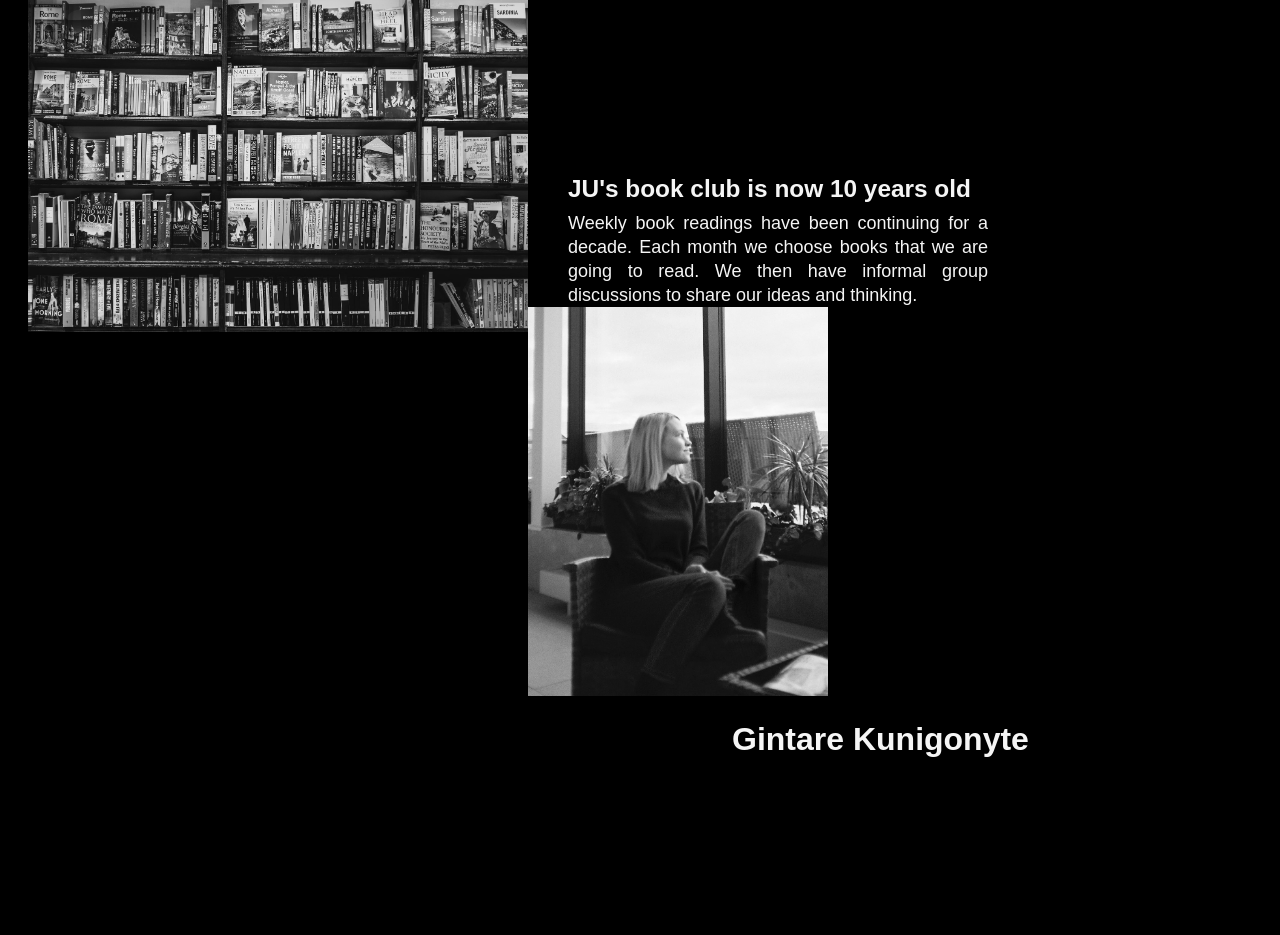
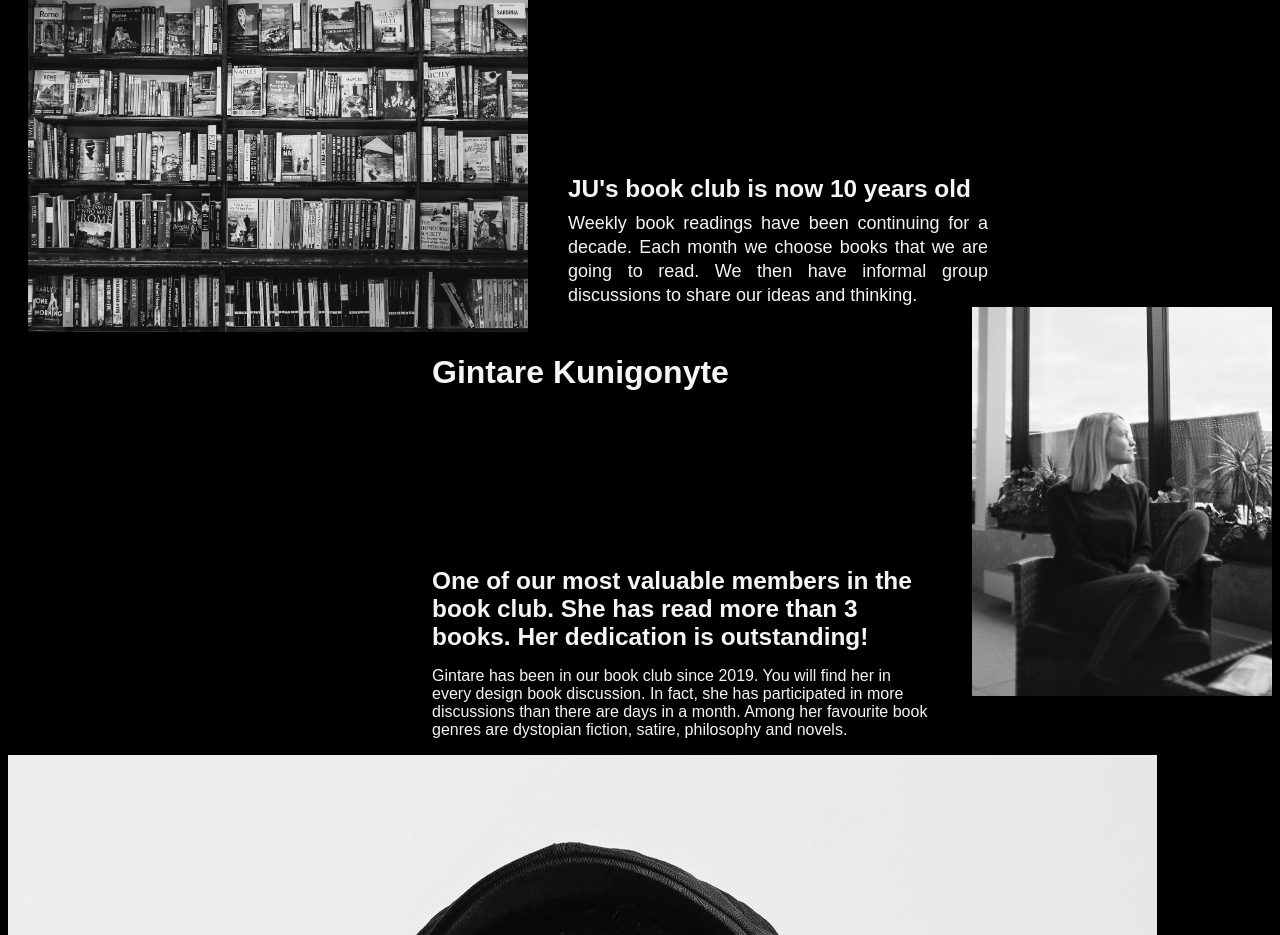
Before and after one commit to georgeandgin/Lab1, a PHP site: page /about.php in a window 1280 px wide. Shown: the part 279-1214 px from the top of the page. Run offline with PHP 8.4, Linux system fonts and the light colour scheme; data that the repository does not hold is empty.

Commit message:
float pic right

```diff
--- a/Lab1/css/output.css
+++ b/Lab1/css/output.css
@@ -184,6 +184,7 @@ footer {
 }
 
 #gin {
+  float: right;
   width: 300px;
 }
 /*# sourceMappingURL=output.css.map */
--- a/Lab1/css/output.scss
+++ b/Lab1/css/output.scss
@@ -182,5 +182,6 @@ footer {
 }
 
 #gin {
+  float: right;
   width: 300px;
 }
```
Also changed, not shown: 1 other file.
